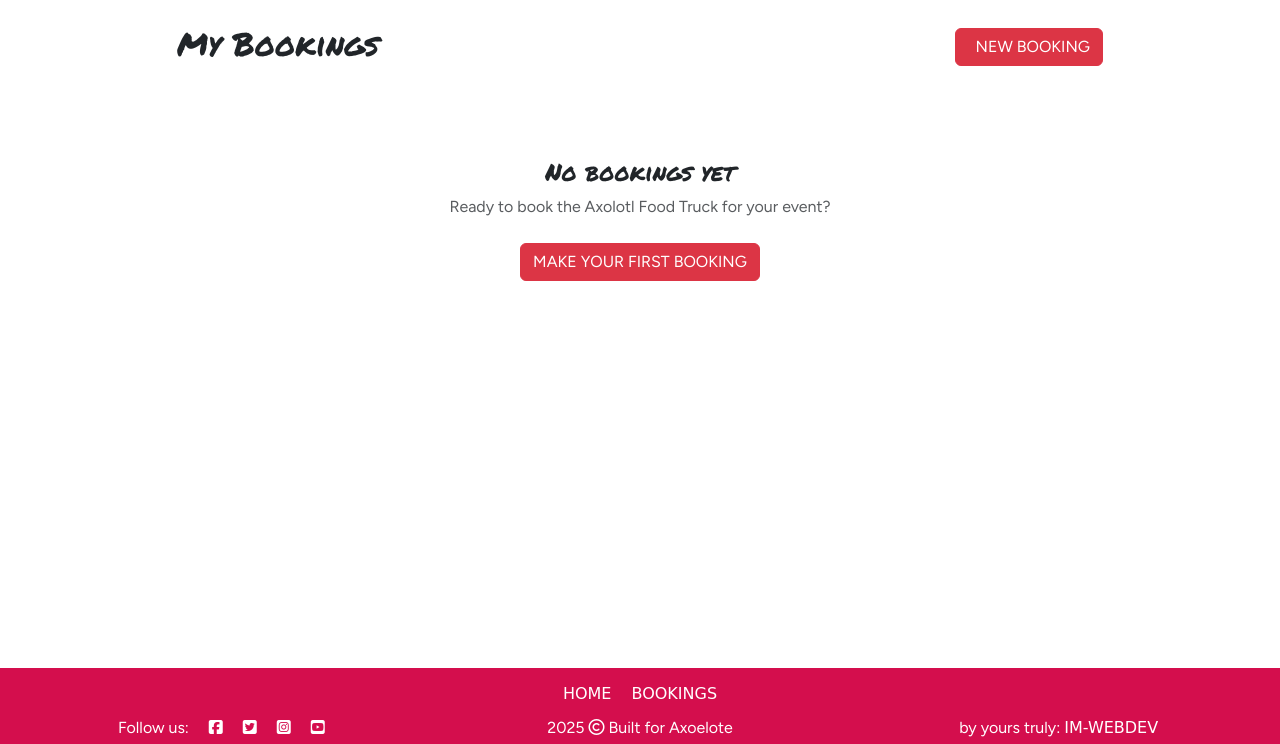
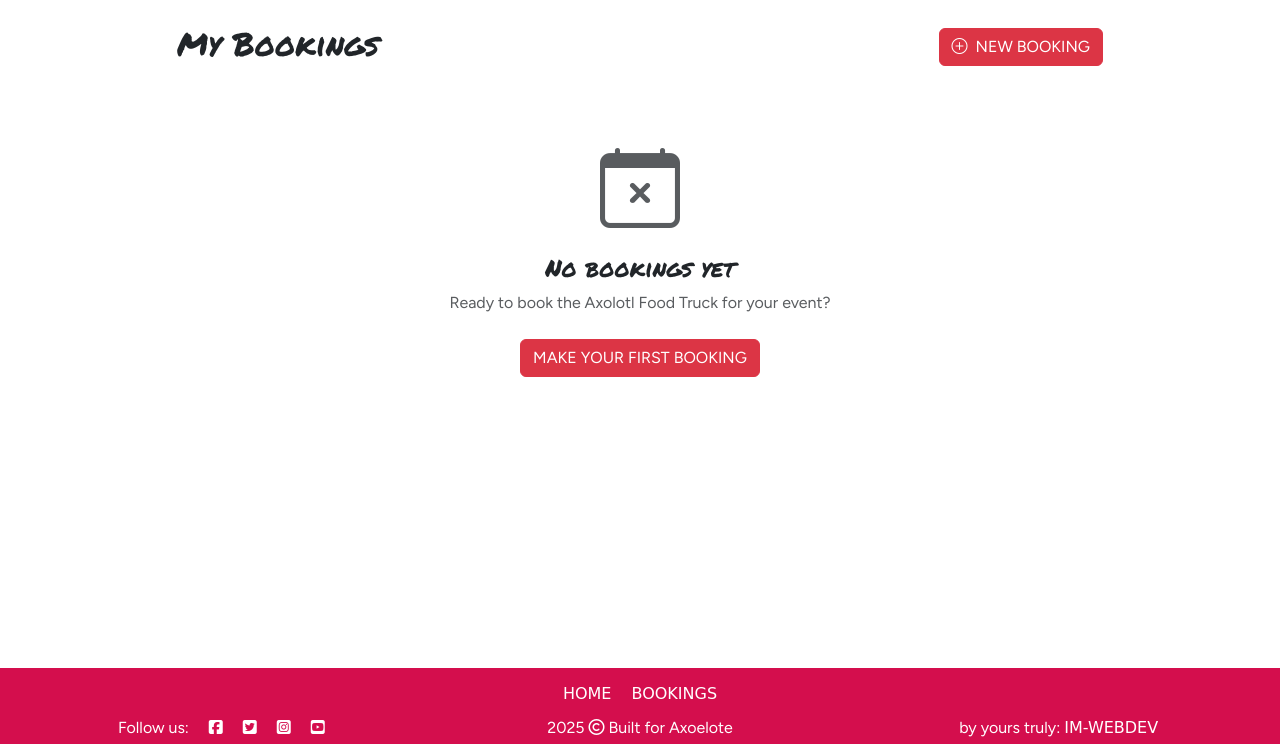
Before and after one commit to iliana-marquez/axoelote-foodtruck-app, a Django app: template booking/templates/booking/bookings.html in a window 1280 px wide. Shown: the part 56-800 px from the top of the page. Run offline with Django 4.2, Linux system fonts and the light colour scheme; the template is opened without the code that fills it, so the values that code supplies are empty; some libraries are stand-ins or nearby versions; some web fonts are replaced.

Commit message:
frontend: Add bootstrap icons CDN

```diff
--- a/templates/base.html
+++ b/templates/base.html
@@ -19,8 +19,9 @@
     <link rel="preconnect" href="https://fonts.gstatic.com" crossorigin>
     <link href="https://fonts.googleapis.com/css2?family=Gluten:wght@400;700&family=Permanent+Marker&family=Figtree:wght@400;700&display=swap" rel="stylesheet">
 
-    <!-- Bootstrap CSS -->
+    <!-- Bootstrap CSS / Icons -->
     <link href="https://cdn.jsdelivr.net/npm/bootstrap@5.3.8/dist/css/bootstrap.min.css" rel="stylesheet" integrity="sha384-sRIl4kxILFvY47J16cr9ZwB07vP4J8+LH7qKQnuqkuIAvNWLzeN8tE5YBujZqJLB" crossorigin="anonymous">
+    <link rel="stylesheet" href="https://cdn.jsdelivr.net/npm/bootstrap-icons@1.11.0/font/bootstrap-icons.css">
 
     <!-- Custom CSS-->
     <link rel="stylesheet" href="{% static 'css/style.css' %}">
```
